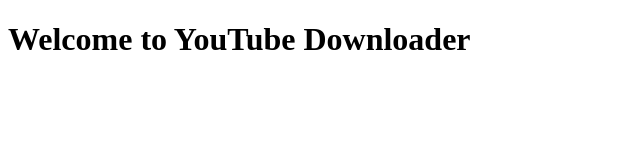
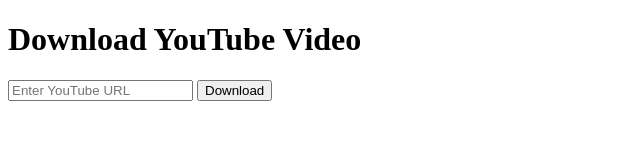
Before and after one commit to aayakart-cmd/youtube-downloader, a plain HTML site: page templates/index.html in a window 1280 px wide. Shown: the whole page, without its empty margins (0-640 px from the left). Drawn offline with Linux system fonts and the light colour scheme.

Commit message:
Update index.html

```diff
--- a/templates/index.html
+++ b/templates/index.html
@@ -1,9 +1,14 @@
 <!DOCTYPE html>
-<html>
+<html lang="en">
 <head>
-    <title>YouTube Downloader</title>
+    <meta charset="UTF-8">
+    <title>YouTube Video Downloader</title>
 </head>
 <body>
-    <h1>Welcome to YouTube Downloader</h1>
+    <h1>Download YouTube Video</h1>
+    <form action="/download" method="post">
+        <input type="text" name="url" placeholder="Enter YouTube URL" required>
+        <button type="submit">Download</button>
+    </form>
 </body>
 </html>
```
